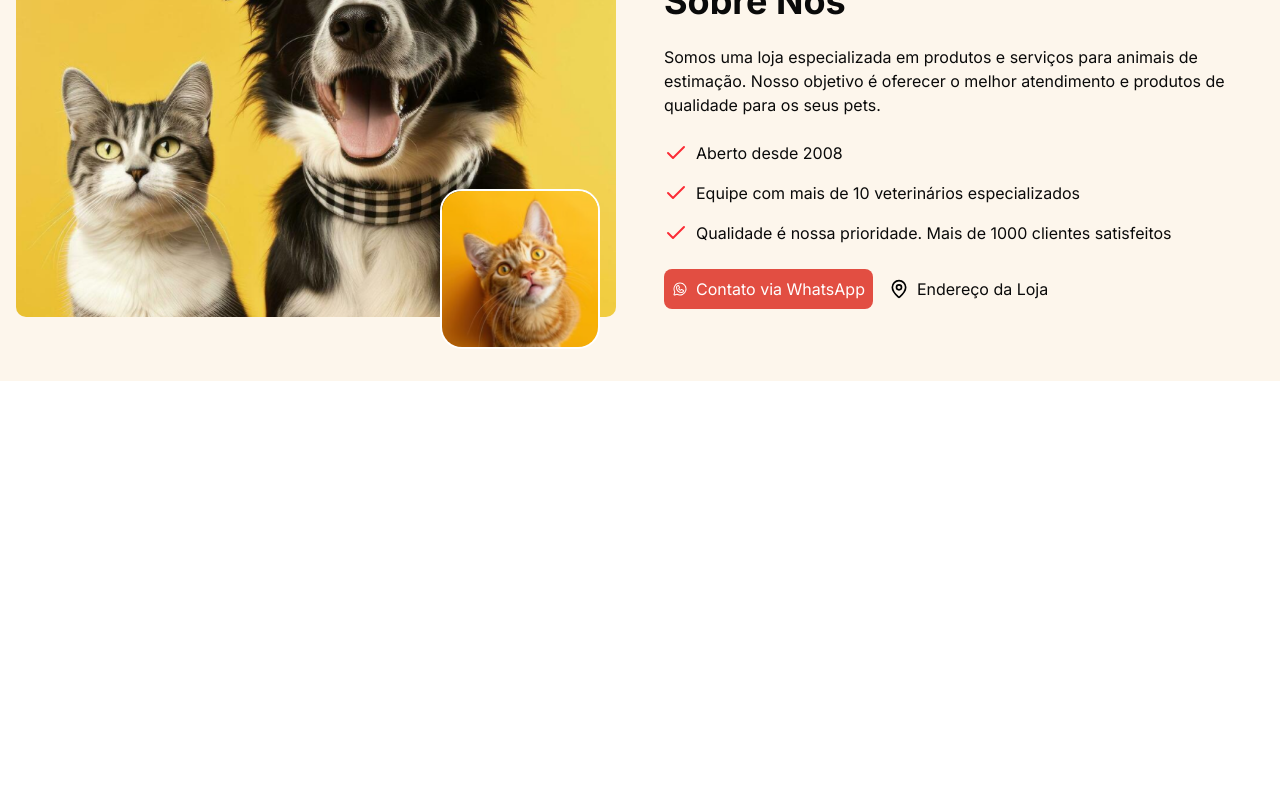
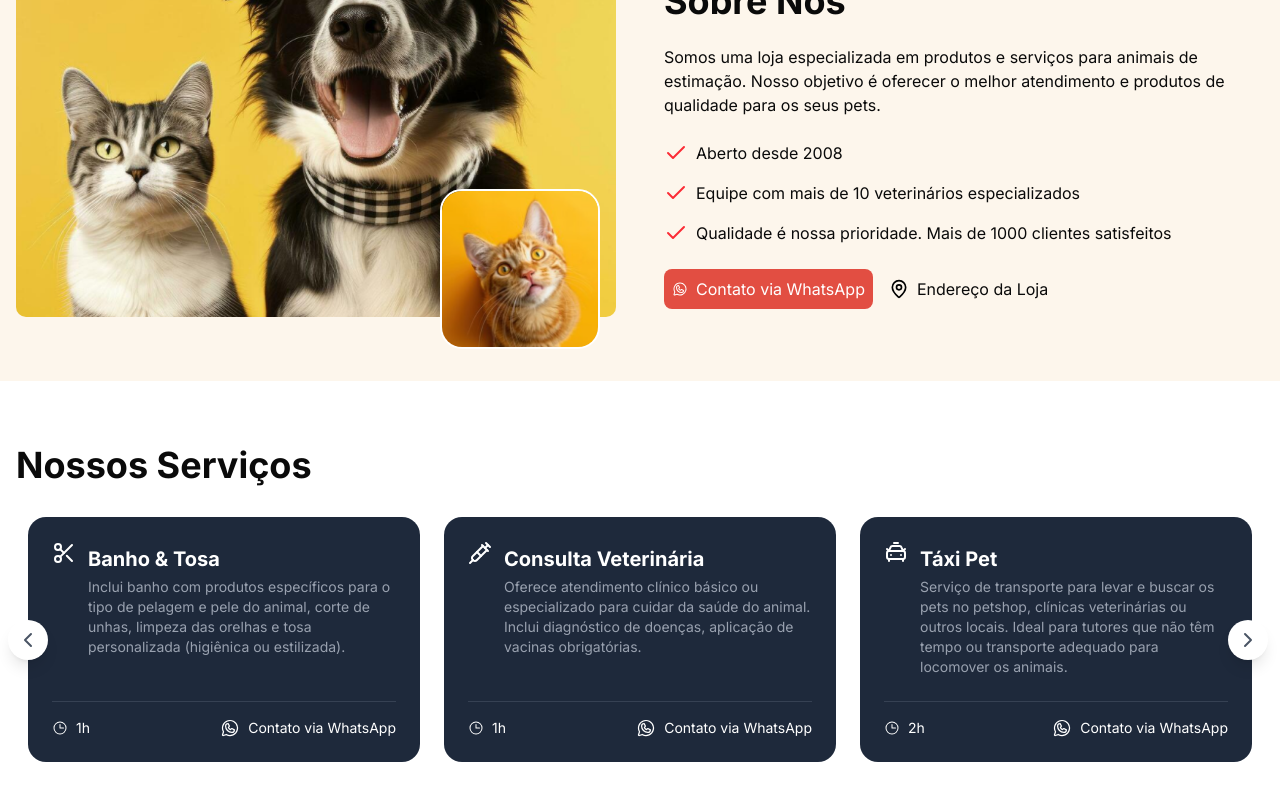
Before and after one commit to matheusryann/petshop, a Next.js app: page / in a window 1280 px wide. Shown: the part 590-1390 px from the top of the page. Before the commit the page ends 971 px from the top, so only its background shows below. Built offline with nearby package versions, Linux system fonts and the light colour scheme.

Commit message:
feat: add Services component with carousel for pet services

```diff
--- a/package.json
+++ b/package.json
@@ -3,7 +3,7 @@
   "version": "0.1.0",
   "private": true,
   "scripts": {
-    "dev": "next dev",
+    "dev": "next dev --webpack",
     "build": "next build",
     "start": "next start"
   },
@@ -11,6 +11,7 @@
     "@phosphor-icons/react": "^2.1.10",
     "class-variance-authority": "^0.7.1",
     "clsx": "^2.1.1",
+    "embla-carousel-react": "^8.6.0",
     "lucide-react": "^1.21.0",
     "next": "16.2.9",
     "radix-ui": "^1.6.0",
--- /dev/null
+++ b/src/app/_components/services.tsx
@@ -0,0 +1,140 @@
+"use client";
+
+import useEmblaCarousel from "embla-carousel-react";
+import {
+  ChevronLeft,
+  ChevronRight,
+  Scissors,
+  Syringe,
+  CarTaxiFront,
+  Hotel,
+} from "lucide-react";
+import { Clock, WhatsappLogo } from "@phosphor-icons/react/dist/ssr";
+
+const services = [
+  {
+    title: "Banho & Tosa",
+    description:
+      "Inclui banho com produtos específicos para o tipo de pelagem e pele do animal, corte de unhas, limpeza das orelhas e tosa personalizada (higiênica ou estilizada).",
+    duration: "1h",
+    price: "$50",
+    icon: <Scissors />,
+    linkText:
+      "Olá, vi no site sobre Banho e tosa e gostaria de mais informações.",
+  },
+  {
+    title: "Consulta Veterinária",
+    description:
+      "Oferece atendimento clínico básico ou especializado para cuidar da saúde do animal. Inclui diagnóstico de doenças, aplicação de vacinas obrigatórias.",
+    duration: "1h",
+    price: "$45",
+    icon: <Syringe />,
+    linkText:
+      "Olá, vi no site sobre Consulta veterinária e gostaria de mais informações.",
+  },
+  {
+    title: "Táxi Pet",
+    description:
+      "Serviço de transporte para levar e buscar os pets no petshop, clínicas veterinárias ou outros locais. Ideal para tutores que não têm tempo ou transporte adequado para locomover os animais.",
+    duration: "2h",
+    price: "$80",
+    icon: <CarTaxiFront />,
+    linkText: "Olá, vi no site sobre Táxi Pet e gostaria de mais informações.",
+  },
+  {
+    title: "Hotel para pets",
+    description:
+      "Serviço de hospedagem para animais de estimação, ideal para quando os tutores precisam viajar ou se ausentar por alguns dias. Os pets ficam acomodados em espaços seguros, confortáveis.",
+    duration: "1h",
+    price: "$60",
+    icon: <Hotel />,
+    linkText:
+      "Olá, vi no site sobre Hotel para pets e gostaria de mais informações.",
+  },
+];
+
+export function Services() {
+  const [emblaRef, emblaApi] = useEmblaCarousel({
+    loop: false,
+    align: "start",
+    slidesToScroll: 1,
+    breakpoints: {
+      "(min-width: 768px)": {
+        slidesToScroll: 3,
+      },
+    },
+  });
+
+  function scrollPrev() {
+    emblaApi?.scrollPrev();
+  }
+
+  function scrollNext() {
+    emblaApi?.scrollNext();
+  }
+
+  return (
+    <section className="bg-white py-16">
+      <div className="container mx-auto px-4">
+        <h2 className="text-4xl font-bold mb-8">Nossos Serviços</h2>
+
+        <div className="relative">
+          <div className="overflow-hidden" ref={emblaRef}>
+            <div className="flex">
+              {services.map((item, index) => (
+                <div
+                  className="flex[0_0_100%] min-w-0 md: flex-[0_0_calc(100%/3)] px-3"
+                  key={index}
+                >
+                  <article className="bg-[#1e293b] text-white rounded-2xl space-y-6 p-6 h-full flex flex-col">
+                    <div className="flex-1 flex items-start justify-between">
+                      <div className="flex gap-3">
+                        <span className="text-3xl">{item.icon}</span>
+                        <div>
+                          <h3 className="font-bold text-xl my-1">
+                            {item.title}
+                          </h3>
+                          <p className="text-gray-400 text-sm select-none">
+                            {item.description}
+                          </p>
+                        </div>
+                      </div>
+                    </div>
+                    <div className="border-t border-gray-700 pt-4 flex items-center justify-between">
+                      <div className="flex items-center gap-2 text-sm">
+                        <Clock className="w-4 h-4" />
+                        <span>{item.duration}</span>
+                      </div>
+
+                    <a
+                      className="flex items-center justify-center gap-2 text-sm  hover:text-yellow-500 hover:scale-[1.01] transition-all duration-200"
+                      href="#"
+                    >
+                      <WhatsappLogo className="w-5 h-5" />
+                      Contato via WhatsApp
+                    </a>
+                    </div>
+                  </article>
+                </div>
+              ))}
+            </div>
+          </div>
+
+          <button
+            className='bg-white flex items-center justify-center rounded-full shadow-lg w-10 h-10 absolute left-3 -translate-y-1/2 -translate-x-1/2 top-1/2 z-10 hover:scale-105 transition-transform duration-300'
+            onClick={scrollPrev}
+          >
+            <ChevronLeft className='w-6 h-6 text-gray-600' />
+          </button>
+
+          <button
+            className='bg-white flex items-center justify-center rounded-full shadow-lg w-10 h-10 absolute -right-6 -translate-y-1/2 -translate-x-1/2 top-1/2 z-10 hover:scale-105 transition-transform duration-300'
+            onClick={scrollNext}
+          >
+            <ChevronRight className='w-6 h-6 text-gray-600' />
+          </button>
+        </div>
+      </div>
+    </section>
+  );
+}
--- a/src/app/page.tsx
+++ b/src/app/page.tsx
@@ -1,5 +1,6 @@
 import { Hero } from "./_components/hero";
 import { About } from "./_components/about";
+import { Services } from "./_components/services";
 
 
 
@@ -9,6 +10,7 @@
     <main>
       <Hero />
       <About />
+      <Services />
     </main>
   )
 }
```
Also changed, not shown: 1 other file (tests, documents, lock files or other folders).
